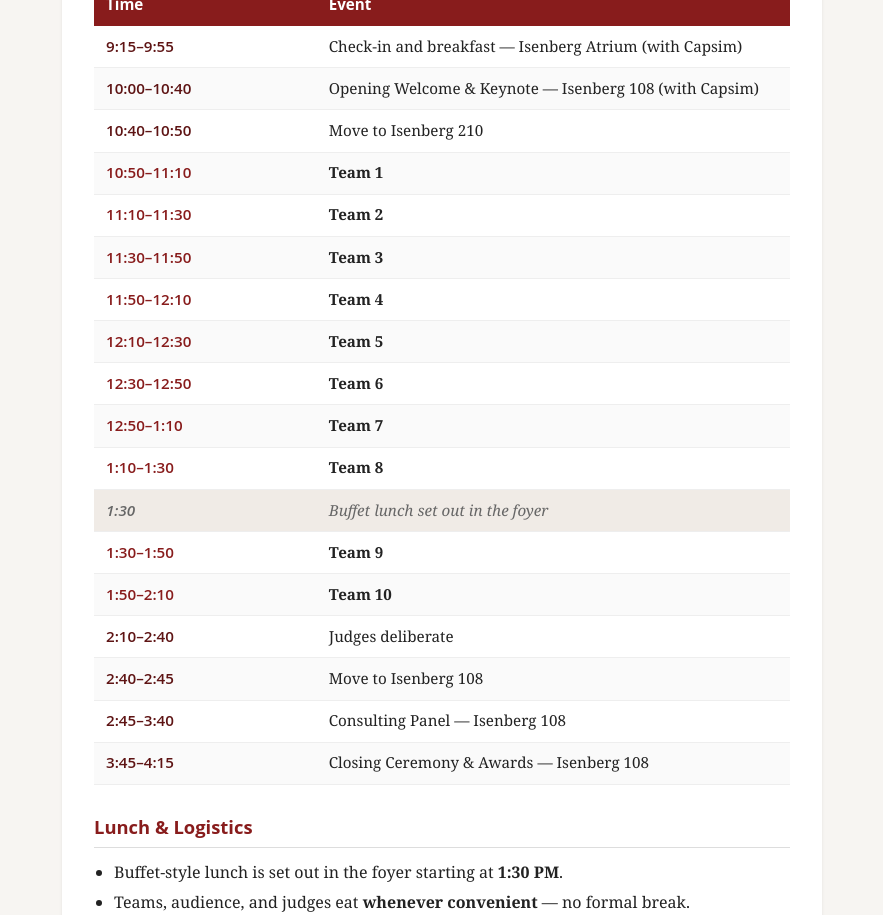
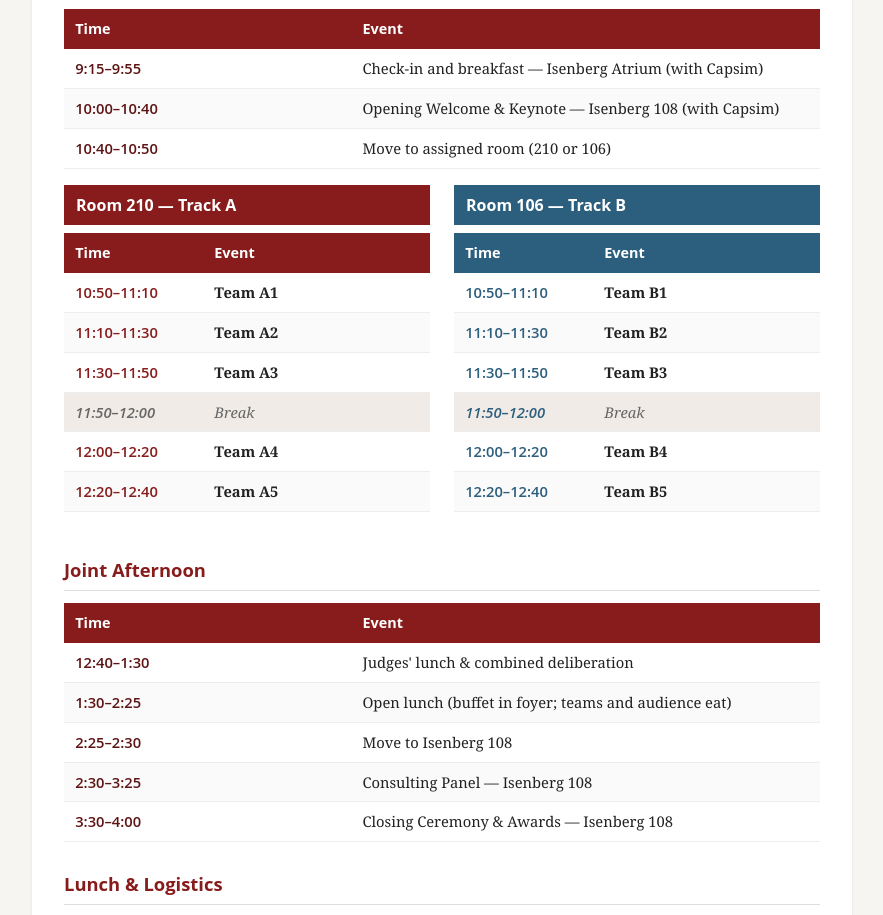
Before and after one commit to jazzjabu1939/ica-summit-2026, a plain HTML site: page index.html in a window 1280 px wide. Shown: the part 331-1246 px from the top of the page, without its empty margins (198-1081 px from the left). Drawn offline with Linux system fonts and the light colour scheme.

Commit message:
Switch to two parallel rooms: 210 (Track A) and 106 (Track B), 5 teams each

```diff
--- a/index.html
+++ b/index.html
@@ -11,6 +11,8 @@
     --gray-bg: #f7f5f2;
     --text: #222;
     --muted: #666;
+    --track-a: #881c1c;
+    --track-b: #2c5e7e;
   }
   * { box-sizing: border-box; }
   body {
@@ -22,7 +24,7 @@
     line-height: 1.55;
   }
   .container {
-    max-width: 760px;
+    max-width: 820px;
     margin: 0 auto;
     background: #fff;
     padding: 2.5rem 2rem;
@@ -55,6 +57,13 @@
     text-align: center;
     letter-spacing: 0.02em;
   }
+  .format-banner small {
+    display: block;
+    font-weight: 400;
+    margin-top: 0.3rem;
+    font-size: 0.85rem;
+    opacity: 0.95;
+  }
   h2 {
     font-family: 'Open Sans', sans-serif;
     color: var(--maroon);
@@ -63,23 +72,39 @@
     border-bottom: 1px solid #ddd;
     padding-bottom: 0.35rem;
   }
+  .tracks {
+    display: grid;
+    grid-template-columns: 1fr 1fr;
+    gap: 1.5rem;
+    margin: 1rem 0;
+  }
+  .track h3 {
+    font-family: 'Open Sans', sans-serif;
+    margin: 0 0 0.5rem 0;
+    padding: 0.5rem 0.75rem;
+    color: #fff;
+    font-size: 1rem;
+  }
+  .track-a h3 { background: var(--track-a); }
+  .track-b h3 { background: var(--track-b); }
   table {
     width: 100%;
     border-collapse: collapse;
-    margin: 0.5rem 0 1rem 0;
+    margin: 0 0 1rem 0;
   }
   th {
     background: var(--maroon);
     color: #fff;
     text-align: left;
-    padding: 0.6rem 0.75rem;
+    padding: 0.55rem 0.7rem;
     font-family: 'Open Sans', sans-serif;
-    font-size: 0.95rem;
+    font-size: 0.9rem;
   }
+  .track-b th { background: var(--track-b); }
   td {
-    padding: 0.55rem 0.75rem;
+    padding: 0.5rem 0.7rem;
     border-bottom: 1px solid #eee;
-    font-size: 0.95rem;
+    font-size: 0.92rem;
   }
   tr:nth-child(even) td { background: #fafafa; }
   td.time {
@@ -87,9 +112,11 @@
     font-weight: 600;
     color: var(--maroon-dark);
     white-space: nowrap;
-    width: 32%;
+    width: 38%;
   }
+  .track-b td.time { color: var(--track-b); }
   tr.team td.time { color: var(--maroon); }
+  .track-b tr.team td.time { color: var(--track-b); }
   tr.team td.event { font-weight: 600; }
   tr.break td { background: #f0ebe6; font-style: italic; color: var(--muted); }
   ul { margin: 0.4rem 0 1rem 1.25rem; padding: 0; }
@@ -103,9 +130,13 @@
     text-align: center;
     font-style: italic;
   }
+  @media (max-width: 600px) {
+    .tracks { grid-template-columns: 1fr; }
+  }
   @media print {
     body { background: #fff; }
     .container { box-shadow: none; padding: 1rem; max-width: 100%; }
+    .tracks { grid-template-columns: 1fr 1fr; gap: 1rem; }
   }
 </style>
 </head>
@@ -114,14 +145,15 @@
 
 <header>
   <h1>Isenberg Consulting Academy<br>2026 Case Competition</h1>
-  <p class="subtitle">Saturday, April 25, 2026 · Isenberg Classroom 210</p>
+  <p class="subtitle">Saturday, April 25, 2026</p>
 </header>
 
 <div class="format-banner">
   15-minute presentation (strict) + 5-minute Q&amp;A · 20 minutes per team
+  <small>Two parallel rooms: Isenberg 210 (Track A) &amp; Isenberg 106 (Track B) · 5 teams each · Judges split 2/2</small>
 </div>
 
-<h2>Schedule</h2>
+<h2>Joint Morning</h2>
 <table>
   <thead>
     <tr><th>Time</th><th>Event</th></tr>
@@ -129,41 +161,74 @@
   <tbody>
     <tr><td class="time">9:15–9:55</td><td>Check-in and breakfast — Isenberg Atrium (with Capsim)</td></tr>
     <tr><td class="time">10:00–10:40</td><td>Opening Welcome &amp; Keynote — Isenberg 108 (with Capsim)</td></tr>
-    <tr><td class="time">10:40–10:50</td><td>Move to Isenberg 210</td></tr>
-    <tr class="team"><td class="time">10:50–11:10</td><td class="event">Team 1</td></tr>
-    <tr class="team"><td class="time">11:10–11:30</td><td class="event">Team 2</td></tr>
-    <tr class="team"><td class="time">11:30–11:50</td><td class="event">Team 3</td></tr>
-    <tr class="team"><td class="time">11:50–12:10</td><td class="event">Team 4</td></tr>
-    <tr class="team"><td class="time">12:10–12:30</td><td class="event">Team 5</td></tr>
-    <tr class="team"><td class="time">12:30–12:50</td><td class="event">Team 6</td></tr>
-    <tr class="team"><td class="time">12:50–1:10</td><td class="event">Team 7</td></tr>
-    <tr class="team"><td class="time">1:10–1:30</td><td class="event">Team 8</td></tr>
-    <tr class="break"><td class="time">1:30</td><td>Buffet lunch set out in the foyer</td></tr>
-    <tr class="team"><td class="time">1:30–1:50</td><td class="event">Team 9</td></tr>
-    <tr class="team"><td class="time">1:50–2:10</td><td class="event">Team 10</td></tr>
-    <tr><td class="time">2:10–2:40</td><td>Judges deliberate</td></tr>
-    <tr><td class="time">2:40–2:45</td><td>Move to Isenberg 108</td></tr>
-    <tr><td class="time">2:45–3:40</td><td>Consulting Panel — Isenberg 108</td></tr>
-    <tr><td class="time">3:45–4:15</td><td>Closing Ceremony &amp; Awards — Isenberg 108</td></tr>
+    <tr><td class="time">10:40–10:50</td><td>Move to assigned room (210 or 106)</td></tr>
+  </tbody>
+</table>
+
+<div class="tracks">
+
+  <div class="track track-a">
+    <h3>Room 210 — Track A</h3>
+    <table>
+      <thead><tr><th>Time</th><th>Event</th></tr></thead>
+      <tbody>
+        <tr class="team"><td class="time">10:50–11:10</td><td class="event">Team A1</td></tr>
+        <tr class="team"><td class="time">11:10–11:30</td><td class="event">Team A2</td></tr>
+        <tr class="team"><td class="time">11:30–11:50</td><td class="event">Team A3</td></tr>
+        <tr class="break"><td class="time">11:50–12:00</td><td>Break</td></tr>
+        <tr class="team"><td class="time">12:00–12:20</td><td class="event">Team A4</td></tr>
+        <tr class="team"><td class="time">12:20–12:40</td><td class="event">Team A5</td></tr>
+      </tbody>
+    </table>
+  </div>
+
+  <div class="track track-b">
+    <h3>Room 106 — Track B</h3>
+    <table>
+      <thead><tr><th>Time</th><th>Event</th></tr></thead>
+      <tbody>
+        <tr class="team"><td class="time">10:50–11:10</td><td class="event">Team B1</td></tr>
+        <tr class="team"><td class="time">11:10–11:30</td><td class="event">Team B2</td></tr>
+        <tr class="team"><td class="time">11:30–11:50</td><td class="event">Team B3</td></tr>
+        <tr class="break"><td class="time">11:50–12:00</td><td>Break</td></tr>
+        <tr class="team"><td class="time">12:00–12:20</td><td class="event">Team B4</td></tr>
+        <tr class="team"><td class="time">12:20–12:40</td><td class="event">Team B5</td></tr>
+      </tbody>
+    </table>
+  </div>
+
+</div>
+
+<h2>Joint Afternoon</h2>
+<table>
+  <thead>
+    <tr><th>Time</th><th>Event</th></tr>
+  </thead>
+  <tbody>
+    <tr><td class="time">12:40–1:30</td><td>Judges' lunch &amp; combined deliberation</td></tr>
+    <tr><td class="time">1:30–2:25</td><td>Open lunch (buffet in foyer; teams and audience eat)</td></tr>
+    <tr><td class="time">2:25–2:30</td><td>Move to Isenberg 108</td></tr>
+    <tr><td class="time">2:30–3:25</td><td>Consulting Panel — Isenberg 108</td></tr>
+    <tr><td class="time">3:30–4:00</td><td>Closing Ceremony &amp; Awards — Isenberg 108</td></tr>
   </tbody>
 </table>
 
 <h2>Lunch &amp; Logistics</h2>
 <ul>
-  <li>Buffet-style lunch is set out in the foyer starting at <strong>1:30 PM</strong>.</li>
-  <li>Teams, audience, and judges eat <strong>whenever convenient</strong> — no formal break.</li>
-  <li>Judges grab food between presentations.</li>
-  <li>Presentations run continuously from 10:50 to 2:10.</li>
+  <li>Buffet-style lunch is set out in the foyer starting at <strong>12:40 PM</strong>.</li>
+  <li>Judges convene during lunch for combined scoring and winner selection.</li>
+  <li>Teams and audience eat whenever convenient.</li>
 </ul>
 
 <h2>Venue</h2>
 <ul>
   <li><strong>Check-in &amp; Breakfast:</strong> Isenberg Atrium</li>
   <li><strong>Opening &amp; Keynote:</strong> Isenberg 108</li>
-  <li><strong>Case Competition:</strong> Isenberg Classroom 210</li>
-  <li><strong>Lunch:</strong> Foyer (buffet, from 1:30 PM)</li>
-  <li><strong>Consulting Panel:</strong> Isenberg 108</li>
-  <li><strong>Closing Ceremony &amp; Awards:</strong> Isenberg 108</li>
+  <li><strong>Case Competition — Track A:</strong> Isenberg Classroom 210</li>
+  <li><strong>Case Competition — Track B:</strong> Isenberg Classroom 106</li>
+  <li><strong>Lunch:</strong> Foyer (buffet, from 12:40 PM)</li>
+  <li><strong>Consulting Panel:</strong> Isenberg 108 (2:30–3:25)</li>
+  <li><strong>Closing Ceremony &amp; Awards:</strong> Isenberg 108 (3:30–4:00)</li>
 </ul>
 
 <h2>Contact</h2>
```
Also changed, not shown: 2 other files.
